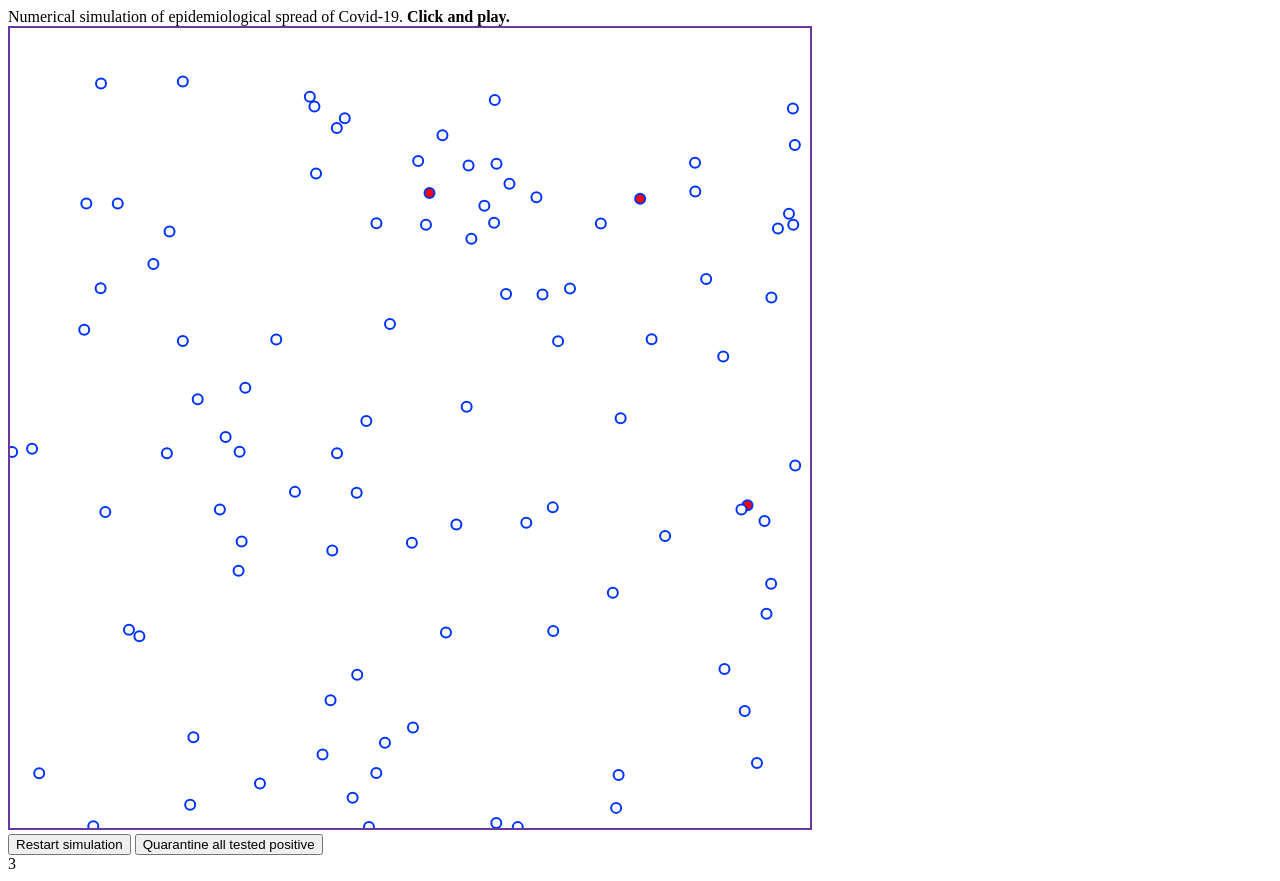
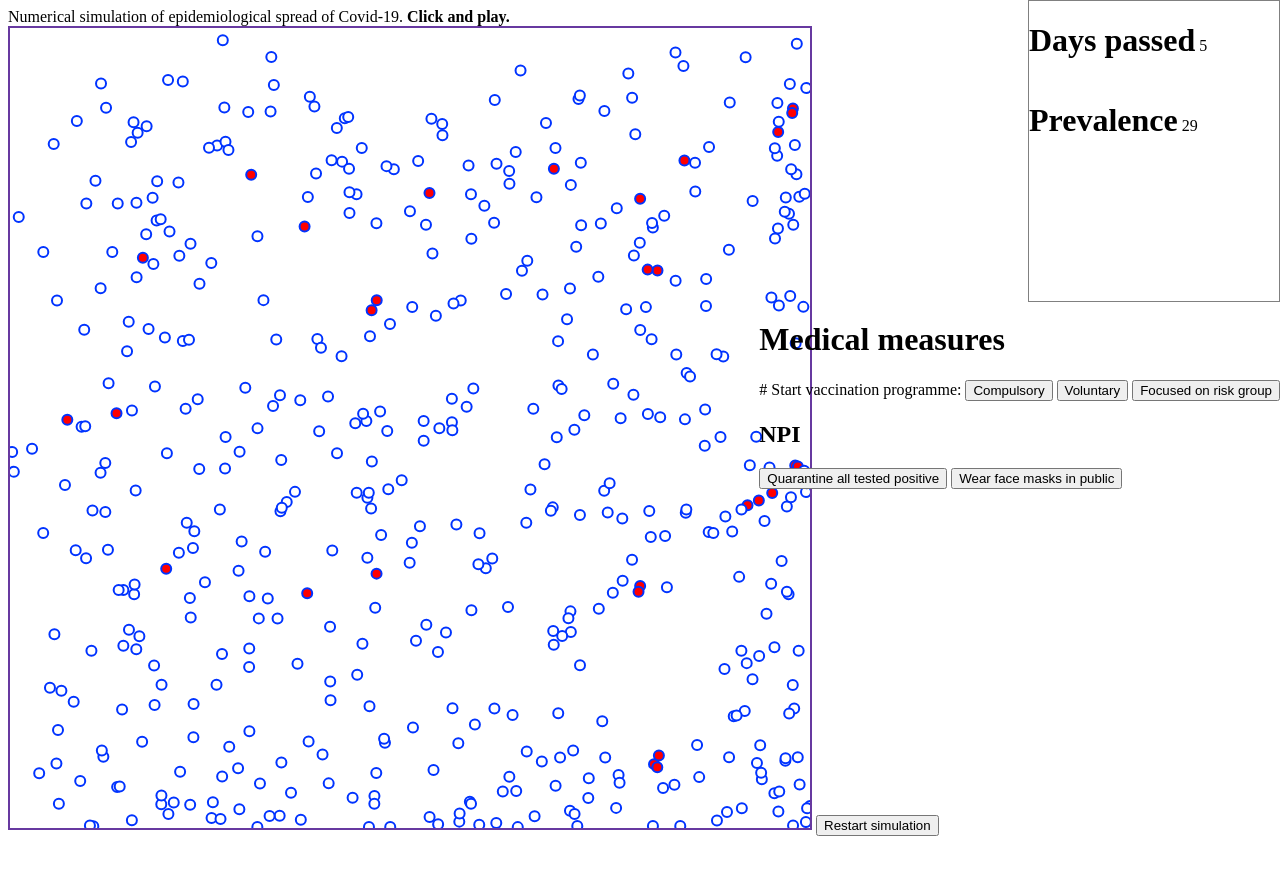
Before and after one commit to mathiasfrey/covid19-simulator, a plain HTML site: page index.html in a window 1280 px wide. After the commit the page ends 844 px from the top, so only its background shows below. Drawn offline with Linux system fonts and the light colour scheme.

Commit message:
Added convalesced and vaccinations

```diff
--- a/covid19.js
+++ b/covid19.js
@@ -6,15 +6,21 @@
     const FrameDelayMillis = 10;
 
     // Epidemiology
-    const POPULATION_SIZE = 100;
+    const POPULATION_SIZE = 500;
     const OVERALL_COMPLIANCE = 0.95;
     const TRANSMISSIBILITY = .5;
+    const MORTALITY = .1;
+    const DURATION_INFECTED = 10;
+
+    // Measures;
+    const VACCINATIONS_PER_DAY = 2;
 
     // Rendering
     const WIDTH = 800;
     const HEIGHT = 800;
 
     var sim;
+    var day = 0;
 
     function InitWorld() {
         let sim = new Simulation();
@@ -47,7 +53,8 @@
             this.vaccinated = false;
             this.tested = false;
 
-            this.cyclesSinceInfection = 0;
+            this.dayOfInfection = 0;
+            this.dayOfVaccination =  Number.MAX_VALUE;;
         }
     }
 
@@ -59,8 +66,22 @@
             this.location = location;
             this.mobility = mobility;
         }
+        setVaccinationDay(vDay) {
+            this.c19status.dayOfVaccination = vDay;
+        }
+        setVaccinated() {
+            // console.log(this.c19status.dayOfVaccination);
+            if (this.c19status.dayOfVaccination < day) {
+                this.c19status.vaccinated = true;
+            }
+        }
         setInfected() {
             this.c19status.infected = true;
+            this.c19status.dayOfInfection = Math.floor(day);
+        }
+        setConvalesced() {
+            this.c19status.infected = false;
+            this.c19status.convalesced = true;
         }
 
         Distance(other_person) {
@@ -121,6 +142,18 @@
 
         }
 
+        VaccinateAll() {
+
+            var i  = 0;
+            for (var p of this.personList.filter(x => ! x.c19status.convalesced)) {
+                i++;
+                var d = Math.floor(i / VACCINATIONS_PER_DAY);
+                // console.log('Booking v date for', d);
+                p.setVaccinationDay(d);
+            }
+
+        }
+
         ImposeQuarantine() {
             for (var i of this.personList.filter(x => x.c19status.infected)) {
                 let compliance = Math.random();
@@ -132,6 +165,9 @@
         }
 
         Update(dt) {
+
+            day += dt;
+
             // Let the population move around
             for (var p of this.personList) {
                 p.location.x += dt * p.mobility.dx;
@@ -151,25 +187,38 @@
             // Infection / spread.
             // changes of subject's covid19status
             // loop through infectious
-            for (var i of this.personList.filter(p => p.c19status.infected)) {
-                // update infection age
-                i.c19status.cyclesSinceInfection += 1;
-                // 10 seconds
-                if (i.c19status.cyclesSinceInfection > dt * 100000) {
-                    this.RemovePerson(i);
-                    // console.log(i);
-                }
+            for (var p of this.personList) {
+
+                // only from the perspective of infectious ones
+                if (p.c19status.infected) {
 
                     // loop through succeptible ones
-                for (var s of this.personList.filter(p => ! p.c19status.infected)) {
+                    for (var s of this.personList.filter(
+                        x => ! (x.c19status.infected || x.c19status.convalesced || x.c19status.vaccinated)
+                        )) {
                         // console.log('inf:', i, 'succ', s);
                         // get distance
                         // console.log(i.Distance(s));
-                    if (i.Distance(s) < 5) {
+                        if (p.Distance(s) < 5) {
                             s.setInfected();
                             // console('I!');
                         }
                     }
+
+                    // update health statuses of infected
+                    if (p.c19status.dayOfInfection + DURATION_INFECTED < day) {
+                        // dies
+                        if (Math.random() < MORTALITY) {
+                            this.RemovePerson(p);
+                        } else {
+                            p.setConvalesced();
+                        }
+                        // console.log(i);
+                    }
+                }
+                // in case someone changes the vacc status
+                p.setVaccinated();
+
             }
         }
     }
@@ -182,12 +231,20 @@
         context.strokeStyle = '#03f';
         context.lineWidth = 2;
         const pixelRadius = 5;
+
         const colorNotInfected = '#fff';
         const colorInfected = '#f00';
+        const colorConvalesced  = '#090';
+        const colorVaccinated = '#333';
 
         for (let p of sim.personList) {
+
             if (p.c19status.infected) {
                 context.fillStyle = colorInfected;
+            }  else if (p.c19status.convalesced) {
+                context.fillStyle = colorConvalesced;
+            }  else if (p.c19status.vaccinated) {
+                context.fillStyle = colorVaccinated;
             } else {
                 context.fillStyle = colorNotInfected;
             }
@@ -199,8 +256,11 @@
         }
 
         // dashboard
-        var dashboard = document.getElementById('Dashboard');
-        dashboard.innerText = sim.StatsInfections();
+        var prevalence = document.getElementById('Prevalence');
+        prevalence.innerText = sim.StatsInfections();
+
+        //  days
+        document.getElementById('Days').innerText = Math.floor(day);
 
     }
 
@@ -261,6 +321,11 @@
             function(){ sim.ImposeQuarantine(); }
         );
 
+        document.getElementById('VaccinateAll').addEventListener(
+            'click',
+            function(){ sim.VaccinateAll(); }
+        );
+
         AnimationFrame();
     }
 
--- a/index.html
+++ b/index.html
@@ -4,6 +4,8 @@
         <meta charset="utf-8">
         <title>Covid-19 Simulator</title>
         <script src="covid19.js"></script>
+        <link rel="stylesheet" href="style.css">
+
     </head>
 
     <body>
@@ -15,15 +17,25 @@
 
         <div>
             <canvas id="SimCanvas" width="800" height="800" style="border: 2px solid rgb(103, 57, 160);"></canvas>
+            <button id="Restart">Restart simulation</button>
         </div>
 
-        <div>
-            <button id="Restart">Restart simulation</button>
+        <div id="Interventions">
+            <h1>Medical measures</h1>#
+            Start vaccination programme:
+            <button id="VaccinateAll">Compulsory</button>
+            <button id="VaccinateChoice">Voluntary</button>
+            <button id="VaccinateRisk">Focused on risk group</button>
+            <h2>NPI</h2>
             <button id="Quarantine">Quarantine all tested positive</button>
+            <button id="Facemask">Wear face masks in public</button>
         </div>
 
         <div id="Dashboard">
-            incidence
+            <h1>Days passed</h1>
+            <span id="Days"></span>
+            <h1>Prevalence</h1>
+            <span id="Prevalence"></span>
         </div>
 
     </body>
--- /dev/null
+++ b/style.css
@@ -0,0 +1,17 @@
+#Dashboard {
+    position:absolute;
+    top:0;
+    right:0;
+    width:250px;
+    height:300px;
+    border: 1px solid  grey;
+}
+#Dashboard h1 {
+    display: inline-block;
+}
+
+#Interventions {
+    position: absolute;
+    top: 300px;
+    right: 0;
+}
```
Lines whose indentation alone changed are shown as unchanged.
